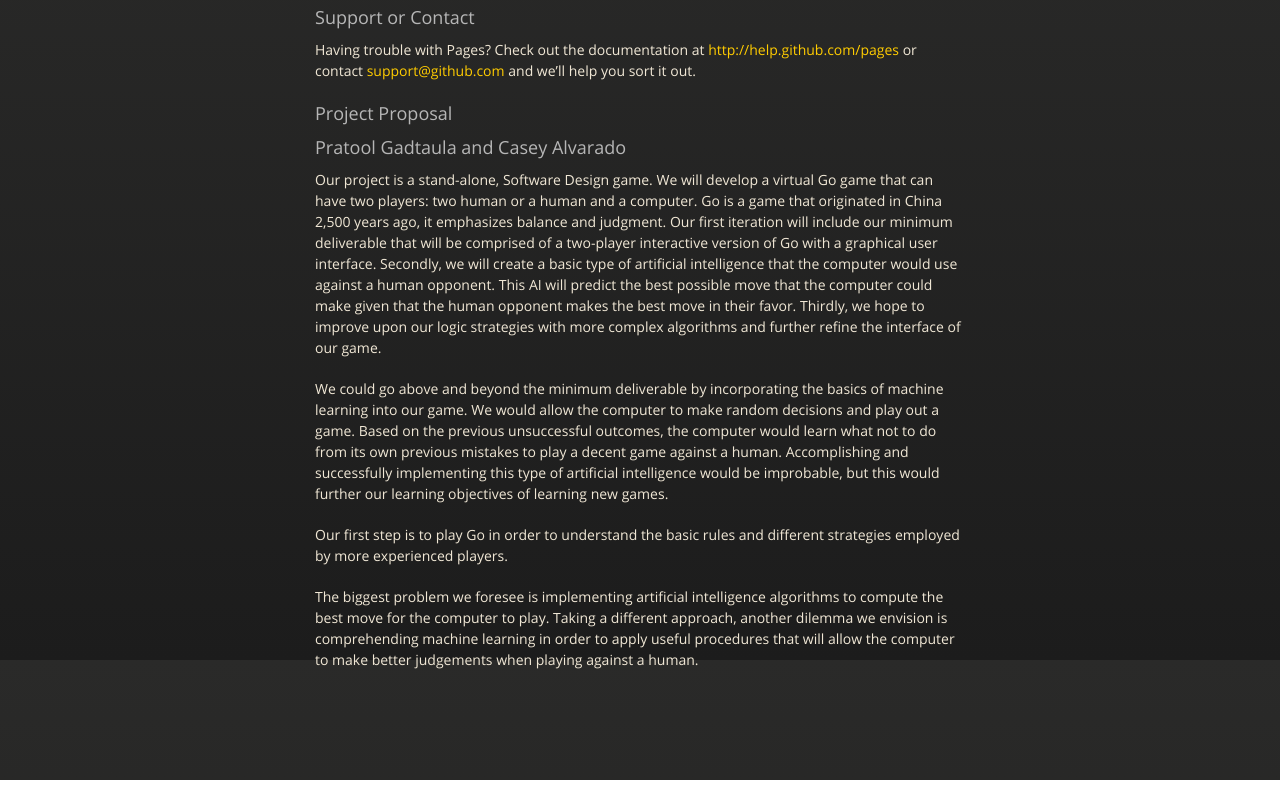
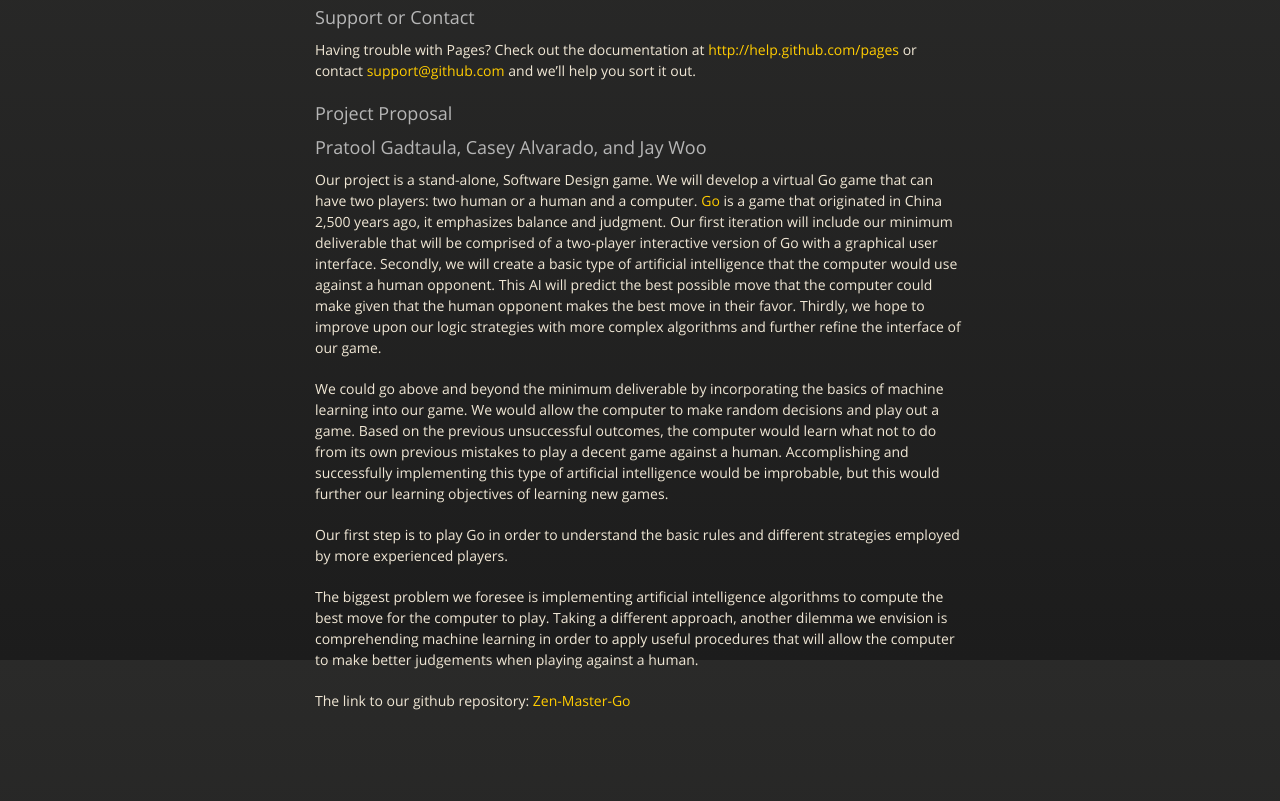
Before and after one commit to CaseyAlvarado/Zen-Master-Go, a plain HTML site: page index.html in a window 1280 px wide. Shown: the part 940-1741 px from the top of the page. Before the commit the page ends 1720 px from the top, so only its background shows below. Drawn offline with nearby package versions, Linux system fonts and the light colour scheme.

Commit message:
Edited documentation by adding links

```diff
--- a/index.html
+++ b/index.html
@@ -71,9 +71,9 @@ $ git checkout gh-pages
 <p>Having trouble with Pages? Check out the documentation at <a href="http://help.github.com/pages">http://help.github.com/pages</a> or contact <a href="mailto:support@github.com">support@github.com</a> and we’ll help you sort it out.</p>
 
 <h3>Project Proposal </h3>
-<h3>Pratool Gadtaula and Casey Alvarado</h3>
+<h3>Pratool Gadtaula, Casey Alvarado, and Jay Woo</h3>
 
-<p>Our project is a stand-alone, Software Design game.  We will develop a virtual Go game that can have two players: two human or a human and a computer. Go is a game that originated in China 2,500 years ago, it emphasizes balance and judgment.
+<p>Our project is a stand-alone, Software Design game.  We will develop a virtual Go game that can have two players: two human or a human and a computer. <a href="http://en.wikipedia.org/wiki/Go_%28game%29">Go</a> is a game that originated in China 2,500 years ago, it emphasizes balance and judgment.
 Our first iteration will include our minimum deliverable that will be comprised of a two-player interactive version of Go with a graphical user interface. Secondly, we will create a basic type of artificial intelligence that the computer would use against a human opponent. This AI will predict the best possible move that the computer could make given that the human opponent makes the best move in their favor. Thirdly, we hope to improve upon our logic strategies with more complex algorithms and further refine the interface of our game.</p>
 
 <p>We could go above and beyond the minimum deliverable by incorporating the basics of machine learning into our game. We would allow the computer to make random decisions and play out a game. Based on the previous unsuccessful outcomes, the computer would learn what not to do from its own previous mistakes to play a decent game against a human. Accomplishing and successfully implementing this type of artificial intelligence would be improbable, but this would further our learning objectives of learning new games.</p>
@@ -81,6 +81,8 @@ Our first iteration will include our minimum deliverable that will be comprised
 <p>Our first step is to play Go in order to understand the basic rules and different strategies employed by more experienced players.</p>
 
 <p>The biggest problem we foresee is implementing artificial intelligence algorithms to compute the best move for the computer to play. Taking a different approach, another dilemma we envision is comprehending machine learning in order to apply useful procedures that will allow the computer to make better judgements when playing against a human. </p>
+
+The link to our github repository: <a href="https://github.com/CaseyAlvarado/Zen-Master-Go">Zen-Master-Go</a>
       </section>
 
     </div>
```
